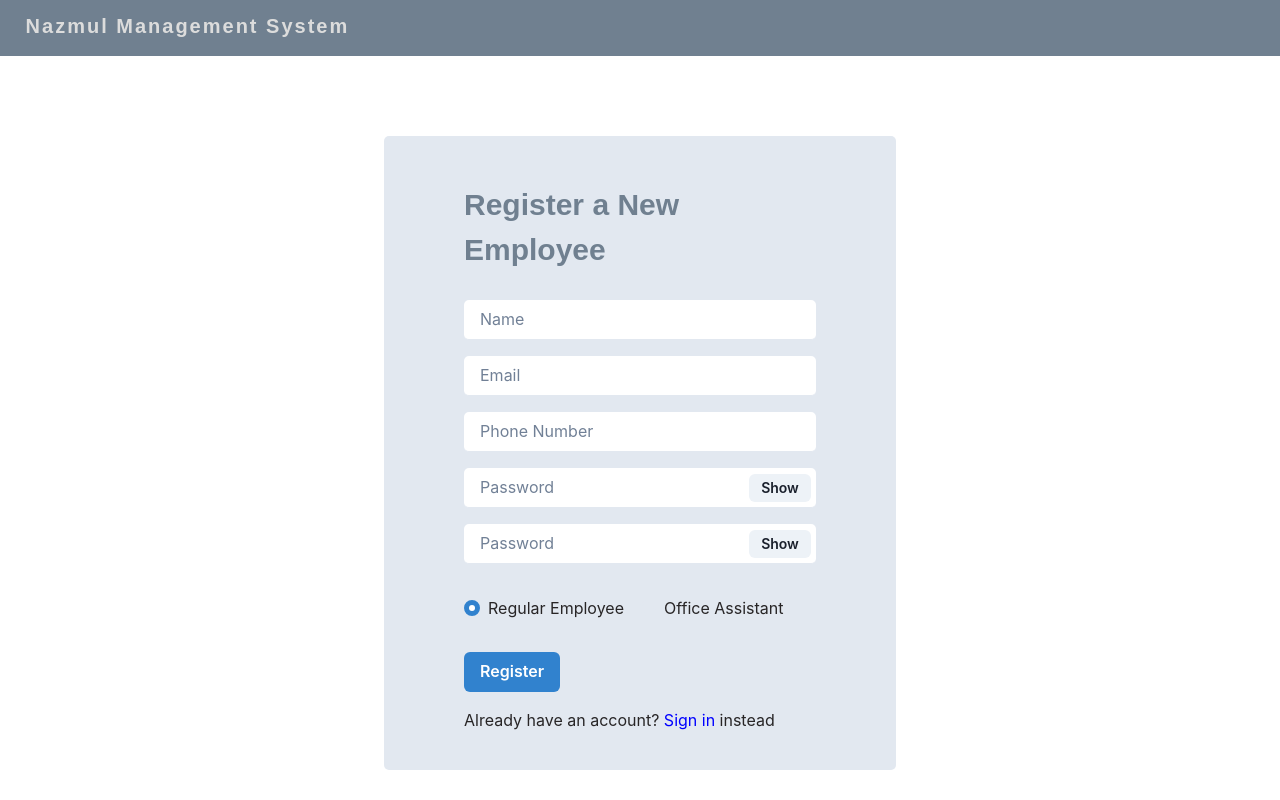
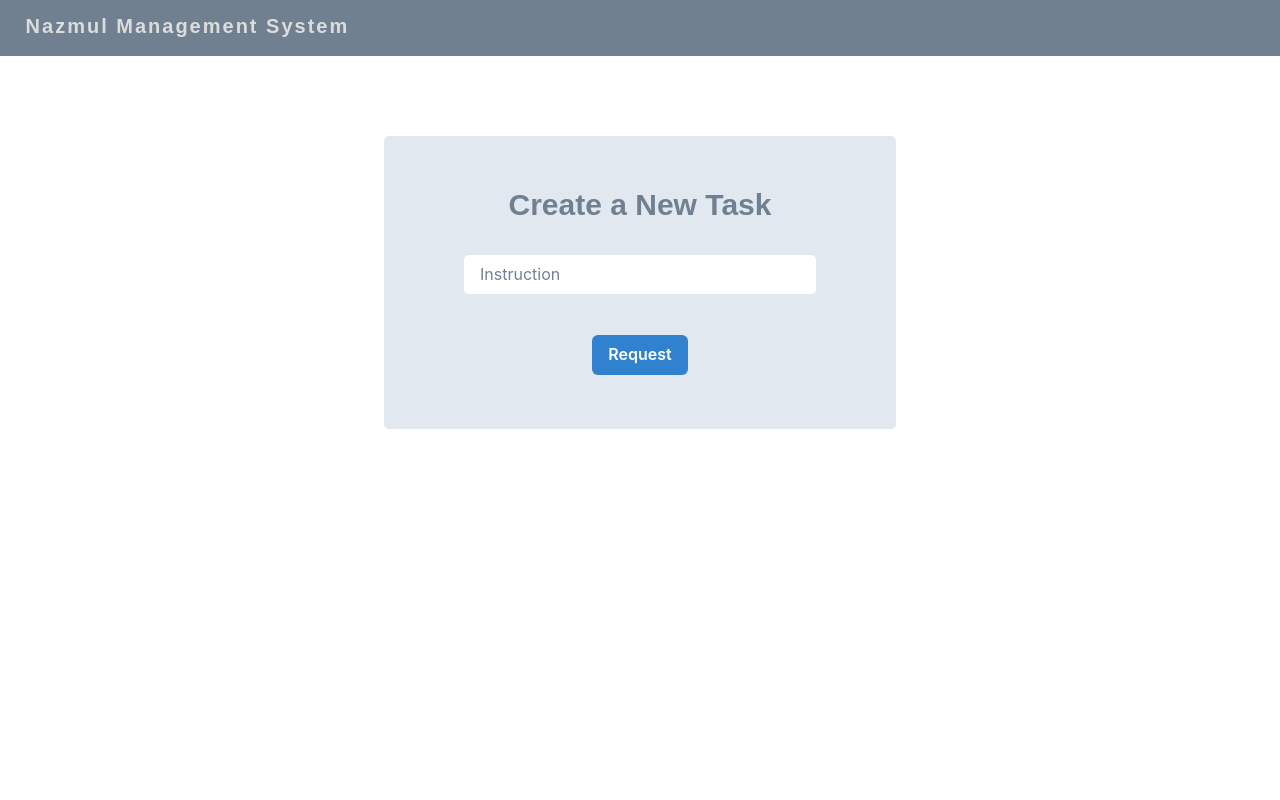
Before and after one commit to RafsanQ/nazmul-management-app, a React (Vite) app in the folder client/: page /new-task in a window 1280 px wide. Built offline with nearby package versions, Linux system fonts and the light colour scheme.

Commit message:
Implemented Task Creation

```diff
--- a/client/src/pages/CreateNewTask/index.tsx
+++ b/client/src/pages/CreateNewTask/index.tsx
@@ -1,114 +1,110 @@
 import {
-    FormControl,
     Button,
     Center,
     Text,
-    Radio,
-    RadioGroup,
-    Stack,
-    useToast
+    useToast,
 } from "@chakra-ui/react";
 import FieldInput from "../../components/FieldInput";
-import PasswordInput from "../../components/PasswordInput";
 import { useState } from "react";
-import { Link, useNavigate } from "react-router-dom";
+import { useNavigate } from "react-router-dom";
 import axios from "axios";
-
+import type { RootState } from "../../store";
+import { createNewTask, getIdByEmail } from "./services";
+import { useSelector } from "react-redux";
 
 function Index() {
-
-    const [employeeData, setEmployeeData] = useState({
-        name: '',
-        email: '',
-        phone: '',
-        password: '',
-        repeatPassword: ''
-    });
-    const [userType, setUserType] = useState('employee');
+    const [instruction, setInstruction] = useState<string>("");
     const toast = useToast();
     const navigate = useNavigate();
 
-    const handleEmployeeDataChange = (e: React.ChangeEvent<HTMLInputElement>) => setEmployeeData({
-        ...employeeData,
-        [e.target.name]: e.target.value
-    });
+    const handleInstructionChange = (e: React.ChangeEvent<HTMLInputElement>) =>
+        setInstruction(e.target.value);
+    const userEmail: string = useSelector((state: RootState) => state.email);
+    const userType: string = useSelector((state: RootState) => state.userType);
+    const token: string = useSelector((state: RootState) => state.token);
 
+    if(userEmail == '' || token == ''){
+        navigate('/login');
+    }
 
-
-    const handleRegister = async () => {
-
-        if(employeeData.email === '' || employeeData.password === '' || employeeData.name === '' || employeeData.phone === '') {
+    const handleCreateNewTask = async () => {
+        if (instruction === "") {
             toast({
-                title: "Please fill out all of the required fields",
-                status: 'error',
+                title: "Please enter a valid instruction",
+                status: "error",
                 duration: 3000,
-                isClosable: true
-            })
+                isClosable: true,
+            });
             return;
         }
 
-        if(employeeData.password !== employeeData.repeatPassword) {
+        try {
+            const employeeId: number = await getIdByEmail(userEmail, userType, token);
+            console.log(token);
+            await createNewTask(employeeId, token, instruction);
             toast({
-                title: "Passwords do not match",
-                status: 'error',
+                title: "Task posted successfully",
+                status: "success",
                 duration: 3000,
-                isClosable: true
-            })
-            return;
-        }
+                isClosable: true,
+            });
+            navigate('/');
 
-        try{
-            await registerApi(employeeData.email, employeeData.password, userType, employeeData.phone, employeeData.name);
-
-            toast({
-                title: "Employee Registered Successfully",
-                status: 'success',
-                duration: 3000,
-                isClosable: true
-            })
-
-            navigate('/login');
-
-        }catch(error){
-            if(axios.isAxiosError(error) && error.response){
+        } catch (error) {
+            if (axios.isAxiosError(error) && error.response) {
                 const errorMessage = error.response.data;
+                console.log(error.response);
                 toast({
                     title: errorMessage,
-                    status: 'error',
+                    status: "error",
                     duration: 3000,
-                    isClosable: true
-                })
-            }
-            else{
+                    isClosable: true,
+                });
+            } else {
                 throw error;
             }
         }
-    }
-
+    };
 
     return (
-        <Center marginY={20} marginX='30%' bg='gray.200' borderRadius='5px' paddingX={20} paddingTop='2%' paddingBottom='3%' display='flex' flexDir='column'>
-            <FormControl isRequired >
-                <Text color='slategray' fontWeight='bold' fontFamily='Arial' fontSize='3xl' marginY={5}>Register a New Employee</Text>
-                <FieldInput text='Name' name='name' type='text' value={employeeData.name} onChange={handleEmployeeDataChange} />
-                <FieldInput text='Email' name='email' type='email' value={employeeData.email} onChange={handleEmployeeDataChange} />
-                <FieldInput text='Phone Number' name='phone' type='number' value={employeeData.phone} onChange={handleEmployeeDataChange} />
+        <Center
+            marginY={20}
+            marginX="30%"
+            bg="gray.200"
+            borderRadius="5px"
+            paddingX={20}
+            paddingTop="2%"
+            paddingBottom="3%"
+            display="flex"
+            flexDir="column"
+        >
+            <Text
+                color="slategray"
+                fontWeight="bold"
+                fontFamily="Arial"
+                fontSize="3xl"
+                marginY={5}
+            >
+                Create a New Task
+            </Text>
+            <FieldInput
+                text="Instruction"
+                name="instruction"
+                type="text"
+                value={instruction}
+                onChange={handleInstructionChange}
+            />
 
-                <PasswordInput name='password' value={employeeData.password} onChange={handleEmployeeDataChange} />
-                <PasswordInput name='repeatPassword' value={employeeData.repeatPassword} onChange={handleEmployeeDataChange} />
-                <br />
-                <RadioGroup onChange={setUserType} value={userType}>
-                    <Stack direction='row'>
-                        <Radio value='employee'>Regular Employee</Radio>
-                        <br />
-                        <Radio value='office-assistant'>Office Assistant</Radio>
-                    </Stack>
-                </RadioGroup>
-                <Button colorScheme='blue' marginTop='2em' marginBottom='1em' onClick={handleRegister}>Register</Button>
-                <Text>Already have an account? <Link className="link" to='/login'>Sign in</Link> instead</Text>
-            </FormControl>
+            <Button
+                colorScheme="blue"
+                marginTop="2em"
+                marginBottom="1em"
+                onClick={handleCreateNewTask}
+            >
+                Request
+            </Button>
         </Center>
     );
 }
 
-export default Index
+export default Index;
--- /dev/null
+++ b/client/src/pages/CreateNewTask/services.ts
@@ -0,0 +1,27 @@
+import axios from "axios"
+
+export const createNewTask = async (id: number, token: string, text: string) => {
+    const response = await axios.post('http://localhost:3309/api/task/new',
+    {
+        text,
+        employeeId: id
+    },
+    {
+        headers: {
+            Authorization: 'Bearer ' + token
+        },
+    }
+    )
+    console.log(response);
+    return response;
+}
+
+export const getIdByEmail = async (email: string, userType: string, token: string) => {
+    const response = await axios.get('http://localhost:3309/api/' + userType + '/by-email/' + email, {
+        headers: {
+            Authorization: 'Bearer ' + token
+        }
+    })
+
+    return response.data.id;
+}
```
Also changed, not shown: client/src/services/CreateNewTaskApi.ts (deleted, +0 -15 lines), client/src/services/GetEmployeeIdByEmail.ts (deleted, +0 -11 lines).
